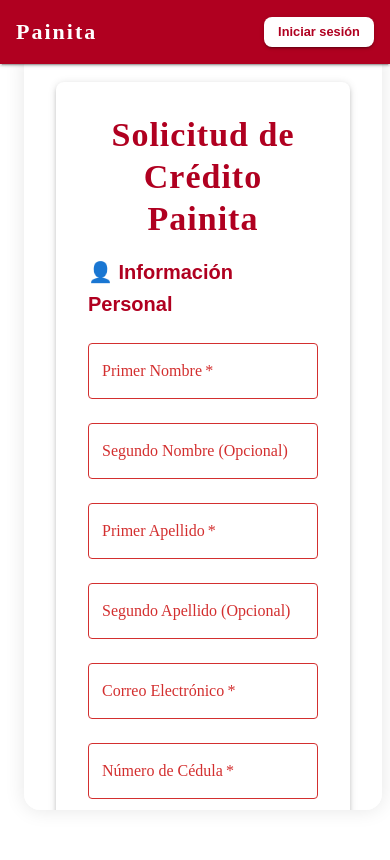
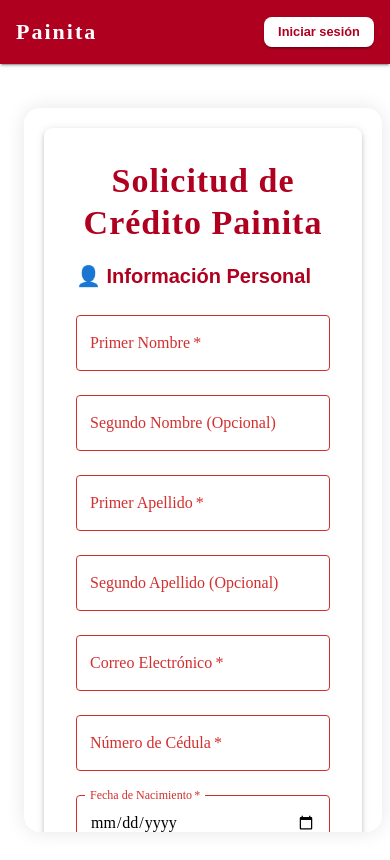
Before and after one commit to Sntg04/Painita-Web, a React (Vite) app in the folder client/: page /formulario in a window 390 px wide. Built offline with nearby package versions, Linux system fonts and the light colour scheme; no server answers.

Commit message:
Responsive: global CSS fix + prevent TopBar overlap on Dashboard/Formulario with mobile-friendly spacing

```diff
--- a/client/src/pages/Dashboard.jsx
+++ b/client/src/pages/Dashboard.jsx
@@ -29,24 +29,25 @@
   };
 
   return (
-    <Box
+  <Box
       sx={{
-        height: '100vh',
+    minHeight: '100vh',
         width: '100vw',
         display: 'flex',
-        justifyContent: 'center',
-        alignItems: 'center',
+    justifyContent: 'center',
+    alignItems: 'center',
         background: 'linear-gradient(to bottom, #F9F9F9, #ECECEC)',
-        px: 2,
+    px: 2,
+    pt: { xs: 10, md: 12 }
       }}
     >
   <TopBar />
-      <Paper
+    <Paper
         elevation={6}
         sx={{
-          maxWidth: 500,
+      maxWidth: 520,
           width: '100%',
-          p: 5,
+      p: { xs: 3, md: 5 },
           borderRadius: 4,
           textAlign: 'center',
           bgcolor: '#fff',
--- a/client/src/pages/Formulario.jsx
+++ b/client/src/pages/Formulario.jsx
@@ -148,7 +148,7 @@
     <div
       style={{
         width: '100vw',
-        height: '100vh',
+        minHeight: '100vh',
         display: 'grid',
         placeItems: 'center',
         backgroundColor: '#ffffff',
@@ -161,13 +161,14 @@
         style={{
           width: '100%',
           maxWidth: '600px',
-          maxHeight: '90vh',
+          maxHeight: 'calc(100vh - 120px)',
           overflowY: 'auto',
           backgroundColor: '#ffffff',
           borderRadius: '1rem',
           boxShadow: '0 0 20px rgba(0,0,0,0.1)',
-          padding: '2rem',
+          padding: '1.25rem',
           boxSizing: 'border-box',
+          marginTop: '80px'
         }}
       >
         {pasos[pasoActual]}
```
Also changed, not shown: client/src/index.css (+6 -4 lines).
